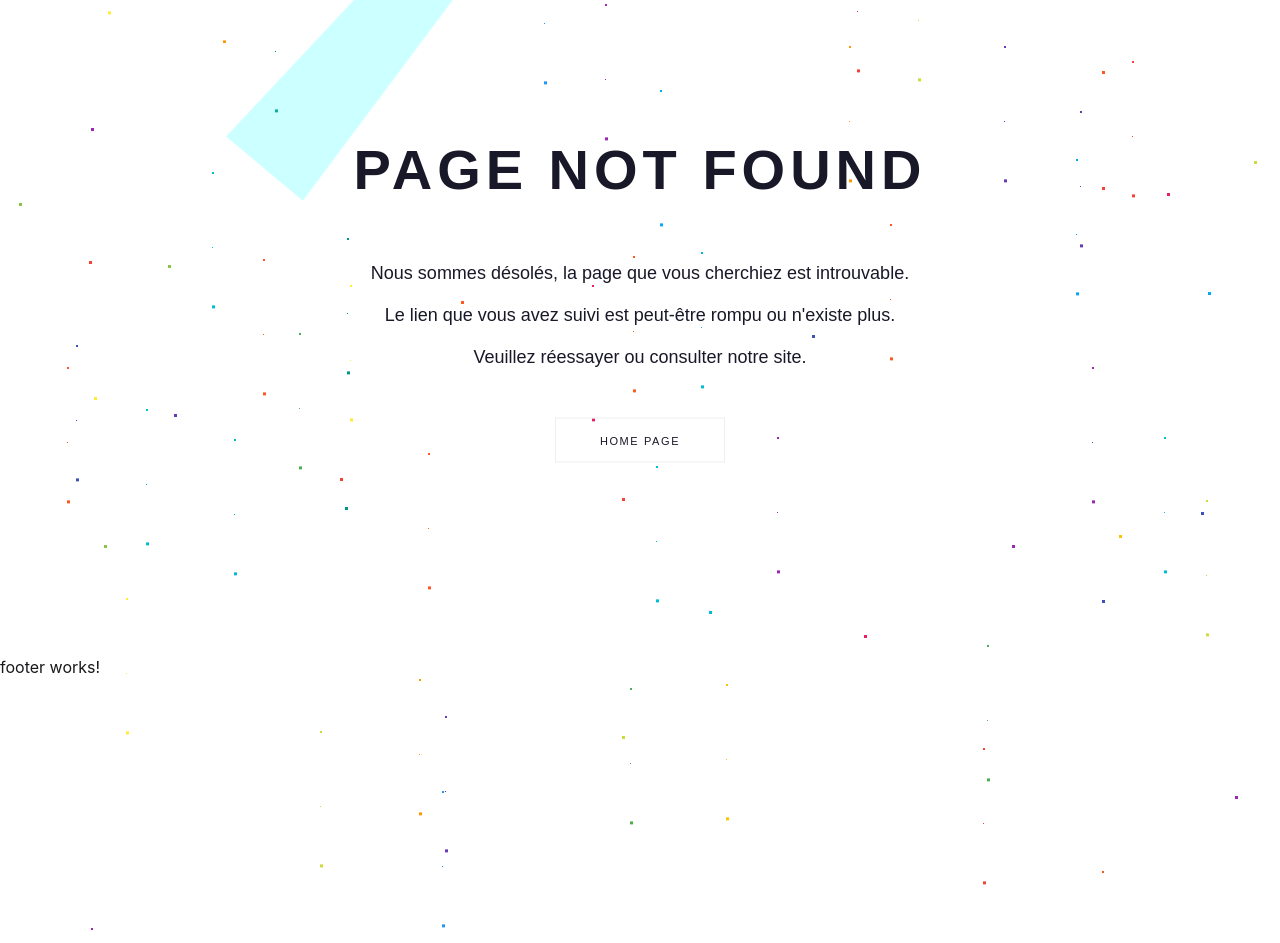
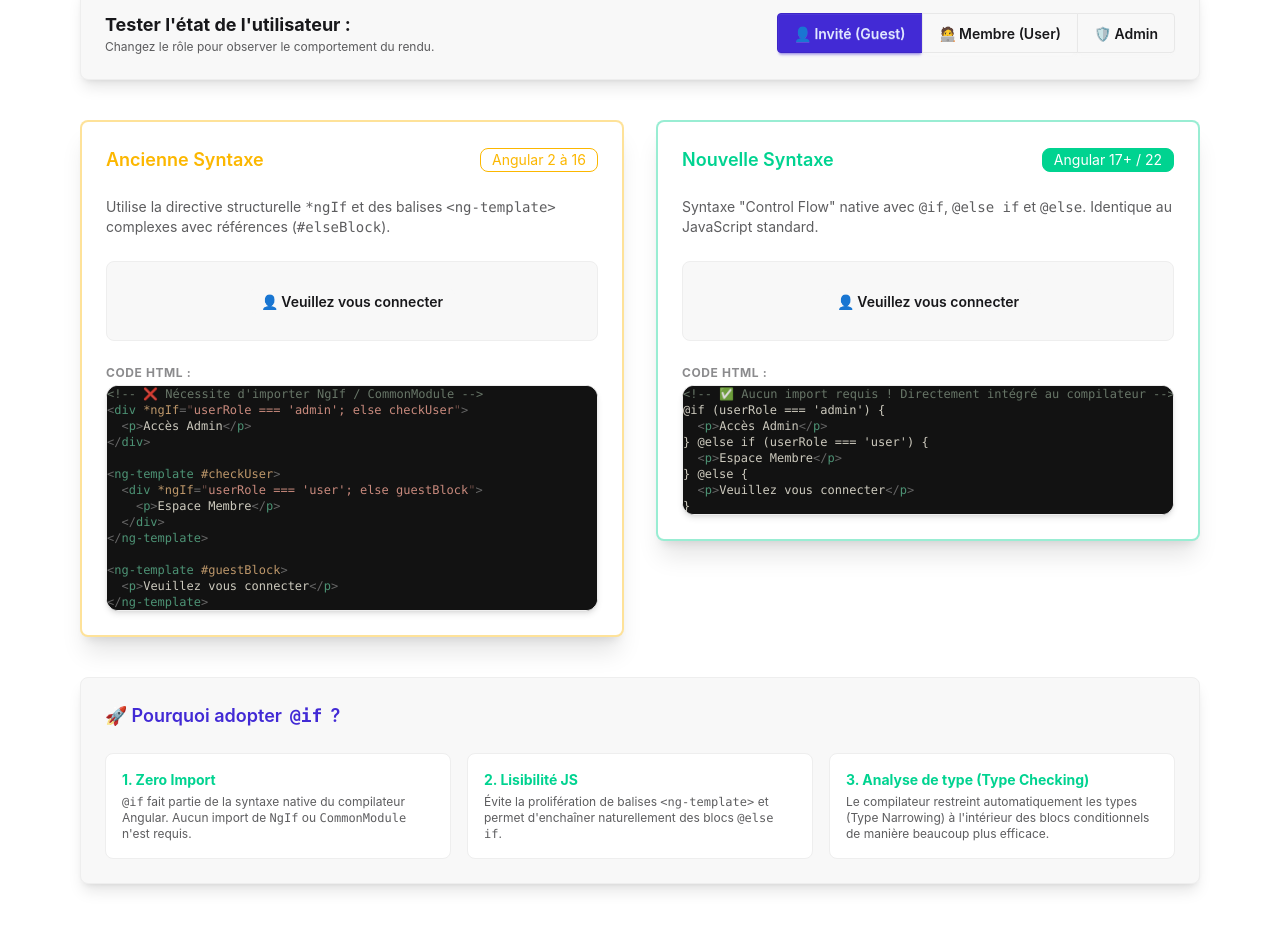
Before and after one commit to juliencongras/julien.angular, an Angular app: page /lessons/conditional_rendering in a window 1280 px wide. Shown: the part 280-1223 px from the top of the page. Before the commit the page ends 959 px from the top, so only its background shows below. Built offline with nearby package versions, Linux system fonts and the light colour scheme.

Commit message:
Leçon conditional rendering

```diff
--- a/src/app/app.routes.ts
+++ b/src/app/app.routes.ts
@@ -31,6 +31,11 @@ export const routes: Routes = [
         path: 'lessons/two_way_binding',
         loadComponent: () => import('./pages/lessons/two-way-binding-lesson/two-way-binding-lesson').then((m) => m.TwoWayBindingLesson),
     },
+    {
+        path: 'lessons/conditional_rendering',
+        loadComponent: () => import('./pages/lessons/conditional-rendering-lesson/conditional-rendering-lesson').then((m) => m.ConditionalRenderingLesson),
+    },
+
 
   //Exercices
   {
--- a/src/app/components/layouts/header/header.html
+++ b/src/app/components/layouts/header/header.html
@@ -12,6 +12,7 @@
             <li><a routerLink="/lessons/attributes_binding">Attributes binding</a></li>
             <li><a routerLink="/lessons/event_binding">Event binding</a></li>
             <li><a routerLink="/lessons/two_way_binding">Two way binding</a></li>
+            <li><a routerLink="/lessons/conditional_rendering">Conditional rendering</a></li>
           </ul>
         </details>
       </li>
--- /dev/null
+++ b/src/app/pages/lessons/conditional-rendering-lesson/conditional-rendering-lesson.html
@@ -0,0 +1,151 @@
+<div class="max-w-6xl mx-auto my-10 space-y-10 p-4">
+
+  <!-- 🟦 En-tête -->
+  <div class="text-center space-y-2">
+    <h1 class="text-4xl font-extrabold text-primary">
+      🔀 Rendu Conditionnel : <code>*ngIf</code> vs <code>&#64;if</code>
+    </h1>
+    <p class="text-lg text-base-content/70 max-w-3xl mx-auto">
+      Comparatif entre la directive structurelle historique (<code>*ngIf</code>) et le Control Flow moderne (<code>&#64;if</code>).
+    </p>
+  </div>
+
+  <!-- 🕹️ Panneau de contrôle interactif -->
+  <div class="card bg-base-200 shadow-lg p-6 border border-base-300">
+    <div class="flex flex-col sm:flex-row items-center justify-between gap-4">
+      <div>
+        <h3 class="font-bold text-lg">Tester l'état de l'utilisateur :</h3>
+        <p class="text-xs text-base-content/70">Changez le rôle pour observer le comportement du rendu.</p>
+      </div>
+
+      <div class="join">
+        <button
+          class="btn join-item"
+          [class.btn-primary]="userRole === 'guest'"
+          (click)="setRole('guest')">
+          👤 Invité (Guest)
+        </button>
+        <button
+          class="btn join-item"
+          [class.btn-primary]="userRole === 'user'"
+          (click)="setRole('user')">
+          🧑‍💻 Membre (User)
+        </button>
+        <button
+          class="btn join-item"
+          [class.btn-primary]="userRole === 'admin'"
+          (click)="setRole('admin')">
+          🛡️ Admin
+        </button>
+      </div>
+    </div>
+  </div>
+
+  <!-- ⚔️ Comparatif côte à côte -->
+  <div class="grid grid-cols-1 lg:grid-cols-2 gap-8 items-start">
+
+    <!-- 🟨 COLONNE 1 : ANCIENNE SYNTAXE (*ngIf) -->
+    <div class="card bg-base-100 shadow-xl border-2 border-warning/40">
+      <div class="card-body space-y-4">
+        <div class="flex justify-between items-center">
+          <h2 class="card-title text-warning">Ancienne Syntaxe</h2>
+          <span class="badge badge-warning badge-outline">Angular 2 à 16</span>
+        </div>
+
+        <p class="text-sm text-base-content/70">
+          Utilise la directive structurelle <code>*ngIf</code> et des balises <code>&lt;ng-template&gt;</code> complexes avec références (<code>#elseBlock</code>).
+        </p>
+
+        <!-- Rendu dynamique ancienne syntaxe -->
+        <div class="p-4 bg-base-200 rounded-lg min-h-20 flex items-center justify-center border border-base-300">
+          <div *ngIf="userRole === 'admin'; else checkUser">
+            <span class="badge badge-error gap-2 text-white p-3 font-semibold">🛡️ Accès Total Admin</span>
+          </div>
+          <ng-template #checkUser>
+            <div *ngIf="userRole === 'user'; else guestBlock">
+              <span class="badge badge-info gap-2 text-white p-3 font-semibold">🧑‍💻 Espace Membre</span>
+            </div>
+          </ng-template>
+          <ng-template #guestBlock>
+            <span class="badge badge-ghost gap-2 p-3 font-semibold">👤 Veuillez vous connecter</span>
+          </ng-template>
+        </div>
+
+        <!-- Code Shiki -->
+        <div>
+          <span class="text-xs font-bold uppercase tracking-wider text-base-content/50 block mb-1">Code HTML :</span>
+          <div
+            class="rounded-xl overflow-hidden border border-base-300 bg-[#121212] text-xs font-mono [&>pre] :p-4! [&>pre]:m-0! [&>pre]:overflow-x-auto shadow-md"
+            [innerHTML]="codeOldSyntax | shiki:'html':'vitesse-dark' | async">
+          </div>
+        </div>
+      </div>
+    </div>
+
+    <!-- 🟩 COLONNE 2 : NOUVELLE SYNTAXE (@if) -->
+    <div class="card bg-base-100 shadow-xl border-2 border-success/40">
+      <div class="card-body space-y-4">
+        <div class="flex justify-between items-center">
+          <h2 class="card-title text-success">Nouvelle Syntaxe</h2>
+          <span class="badge badge-success text-white">Angular 17+ / 22</span>
+        </div>
+
+        <p class="text-sm text-base-content/70">
+          Syntaxe "Control Flow" native avec <code>&#64;if</code>, <code>&#64;else if</code> et <code>&#64;else</code>. Identique au JavaScript standard.
+        </p>
+
+        <!-- Rendu dynamique nouvelle syntaxe -->
+        <div class="p-4 bg-base-200 rounded-lg min-h-20 flex items-center justify-center border border-base-300">
+          @if (userRole === 'admin') {
+            <span class="badge badge-error gap-2 text-white p-3 font-semibold">🛡️ Accès Total Admin</span>
+          } @else if (userRole === 'user') {
+            <span class="badge badge-info gap-2 text-white p-3 font-semibold">🧑‍💻 Espace Membre</span>
+          } @else {
+            <span class="badge badge-ghost gap-2 p-3 font-semibold">👤 Veuillez vous connecter</span>
+          }
+        </div>
+
+        <!-- Code Shiki -->
+        <div>
+          <span class="text-xs font-bold uppercase tracking-wider text-base-content/50 block mb-1">Code HTML :</span>
+          <div
+            class="rounded-xl overflow-hidden border border-base-300 bg-[#121212] text-xs font-mono [&>pre] :p-4! [&>pre]:m-0! [&>pre]:overflow-x-auto shadow-md"
+            [innerHTML]="codeNewSyntax | shiki:'html':'vitesse-dark' | async">
+          </div>
+        </div>
+      </div>
+    </div>
+
+  </div>
+
+  <!-- 💡 Tableau des avantages -->
+  <div class="card bg-base-200 shadow-lg border border-base-300">
+    <div class="card-body">
+      <h3 class="card-title text-primary mb-4">🚀 Pourquoi adopter <code>&#64;if</code> ?</h3>
+
+      <div class="grid grid-cols-1 md:grid-cols-3 gap-4 text-sm">
+        <div class="p-4 bg-base-100 rounded-box border border-base-300">
+          <div class="font-bold text-success mb-1">1. Zero Import</div>
+          <p class="text-xs text-base-content/70">
+            <code>&#64;if</code> fait partie de la syntaxe native du compilateur Angular. Aucun import de <code>NgIf</code> ou <code>CommonModule</code> n'est requis.
+          </p>
+        </div>
+
+        <div class="p-4 bg-base-100 rounded-box border border-base-300">
+          <div class="font-bold text-success mb-1">2. Lisibilité JS</div>
+          <p class="text-xs text-base-content/70">
+            Évite la prolifération de balises <code>&lt;ng-template&gt;</code> et permet d'enchaîner naturellement des blocs <code>&#64;else if</code>.
+          </p>
+        </div>
+
+        <div class="p-4 bg-base-100 rounded-box border border-base-300">
+          <div class="font-bold text-success mb-1">3. Analyse de type (Type Checking)</div>
+          <p class="text-xs text-base-content/70">
+            Le compilateur restreint automatiquement les types (Type Narrowing) à l'intérieur des blocs conditionnels de manière beaucoup plus efficace.
+          </p>
+        </div>
+      </div>
+    </div>
+  </div>
+
+</div>
--- /dev/null
+++ b/src/app/pages/lessons/conditional-rendering-lesson/conditional-rendering-lesson.ts
@@ -0,0 +1,43 @@
+import { Component } from '@angular/core';
+import { NgIf, AsyncPipe } from '@angular/common';
+import { ShikiPipe } from '../../../pipes/shiki.pipe';
+
+type UserRole = 'guest' | 'user' | 'admin';
+
+@Component({
+  selector: 'app-conditional-rendering-lesson',
+  imports: [NgIf, AsyncPipe, ShikiPipe],
+  templateUrl: './conditional-rendering-lesson.html',
+})
+export class ConditionalRenderingLesson {
+  userRole: UserRole = 'guest';
+
+  // Snippets de code pour Shiki
+  codeOldSyntax: string = `<!-- ❌ Nécessite d'importer NgIf / CommonModule -->
+<div *ngIf="userRole === 'admin'; else checkUser">
+  <p>Accès Admin</p>
+</div>
+
+<ng-template #checkUser>
+  <div *ngIf="userRole === 'user'; else guestBlock">
+    <p>Espace Membre</p>
+  </div>
+</ng-template>
+
+<ng-template #guestBlock>
+  <p>Veuillez vous connecter</p>
+</ng-template>`;
+
+  codeNewSyntax: string = `<!-- ✅ Aucun import requis ! Directement intégré au compilateur -->
+@if (userRole === 'admin') {
+  <p>Accès Admin</p>
+} @else if (userRole === 'user') {
+  <p>Espace Membre</p>
+} @else {
+  <p>Veuillez vous connecter</p>
+}`;
+
+  setRole(role: UserRole): void {
+    this.userRole = role;
+  }
+}
```
